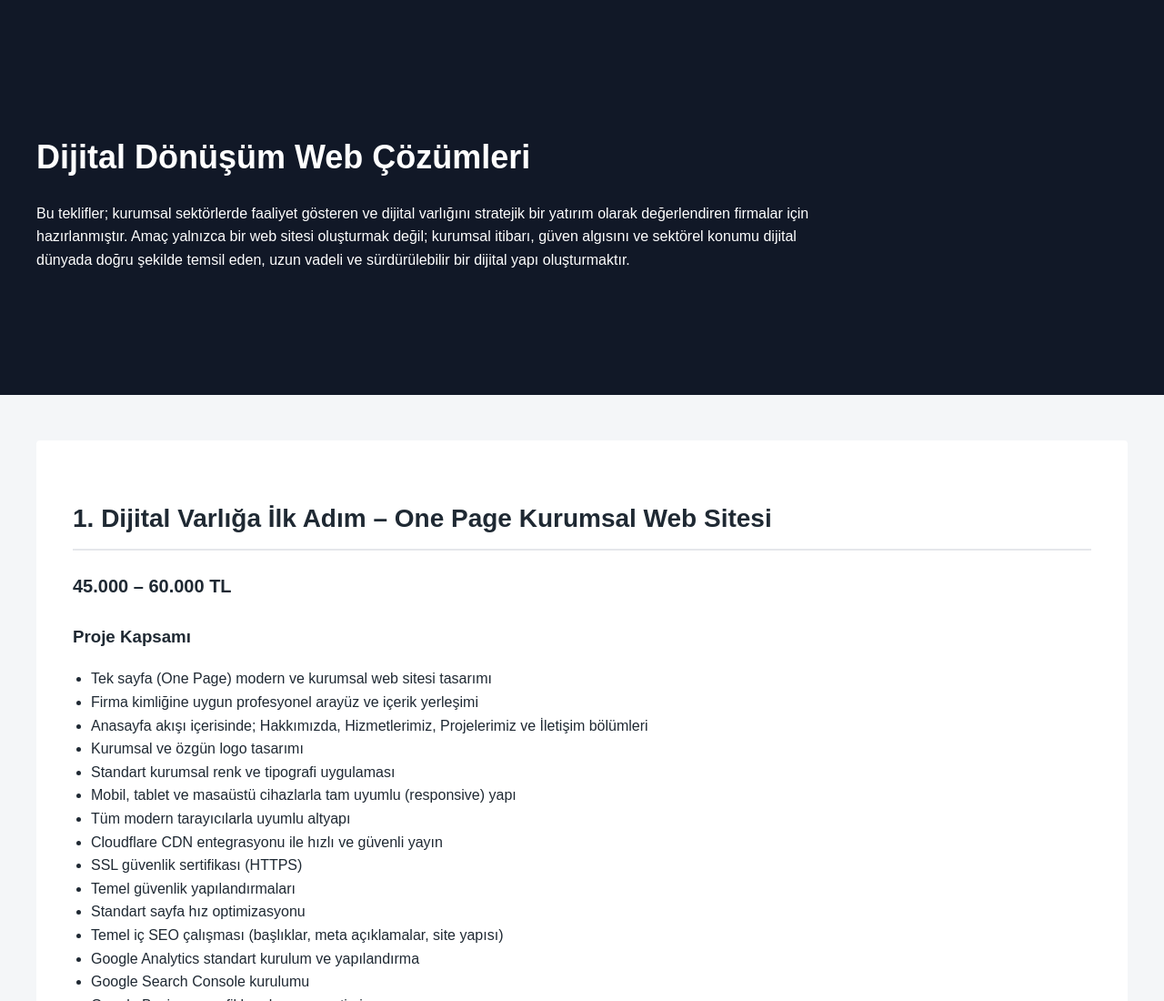
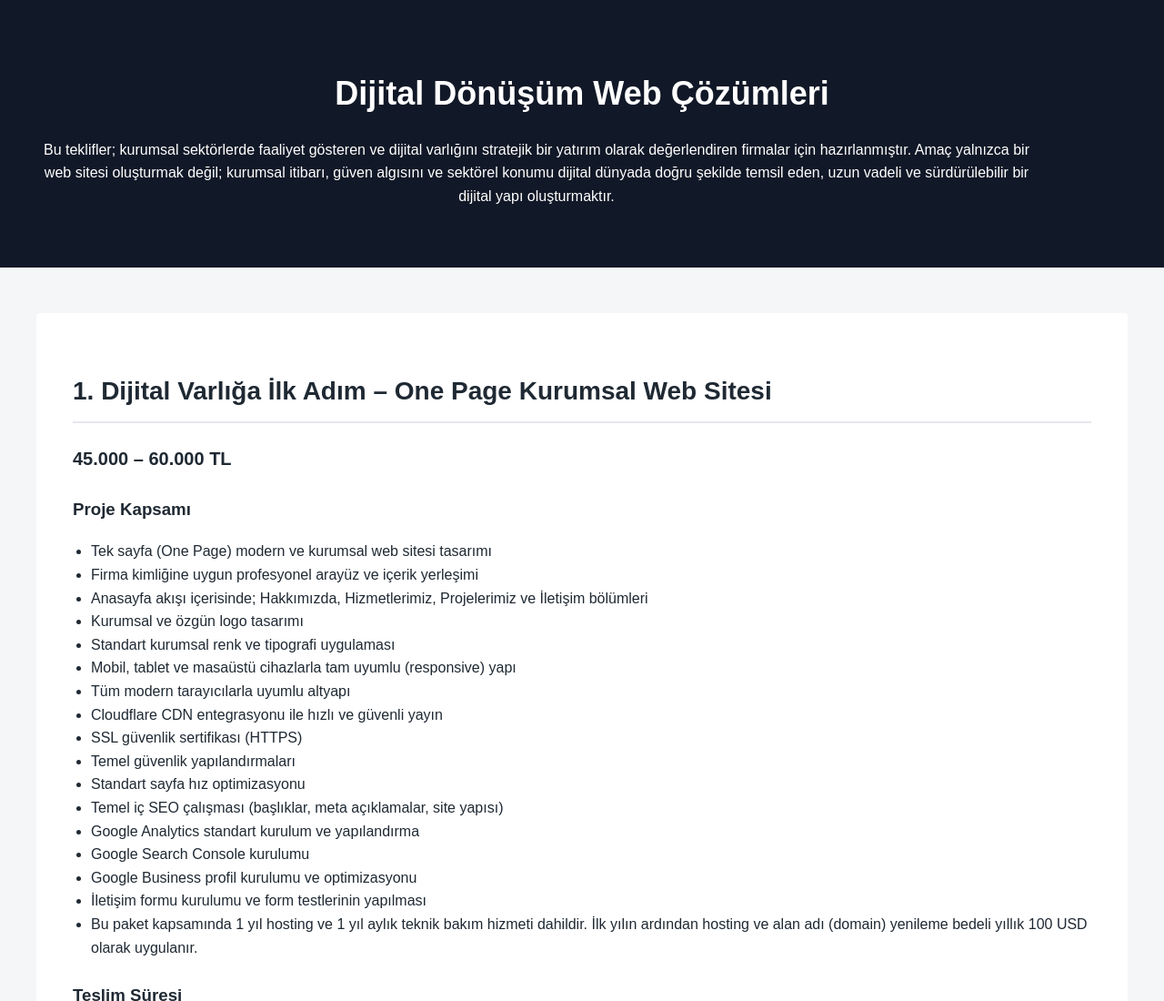
Before and after one commit to canerberktas/canerberktas.github.io, a plain HTML site: page kurumsal-site.html in a window 1280 px wide. Shown: the top 1100 px of the page at 91% size. Drawn offline with Linux system fonts and the light colour scheme.

Commit message:
Update kurumsal-site.html

```diff
--- a/kurumsal-site.html
+++ b/kurumsal-site.html
@@ -17,17 +17,20 @@ body {
     margin:auto;
     padding:50px 20px;
 }
+
+
 header {
     background:#111827;
     color:#fff;
-    padding:70px 20px;
+    text-align: center;
+
 }
 header h1 {
     font-size:36px;
     margin-bottom:20px;
 }
 header p {
-    max-width:850px;
+    max-width:1100px;
 }
 header .author {
     margin-top:25px;
```
